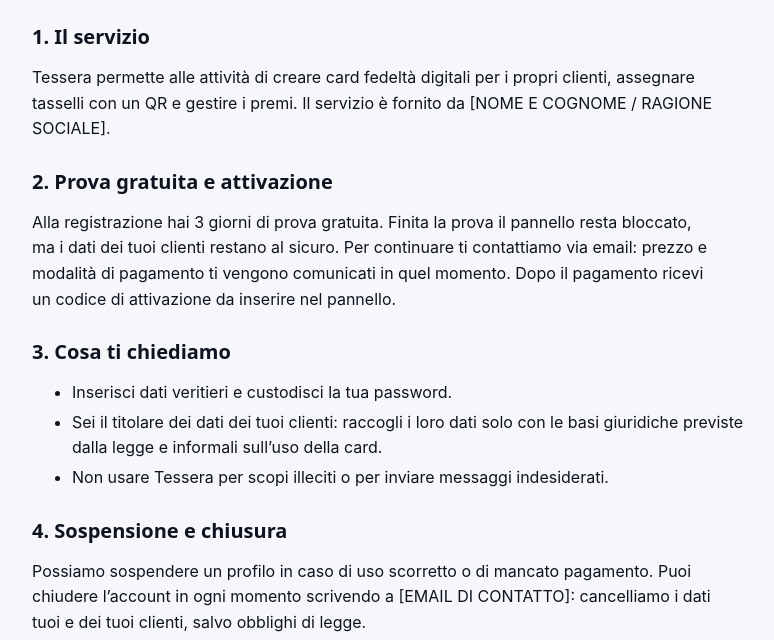
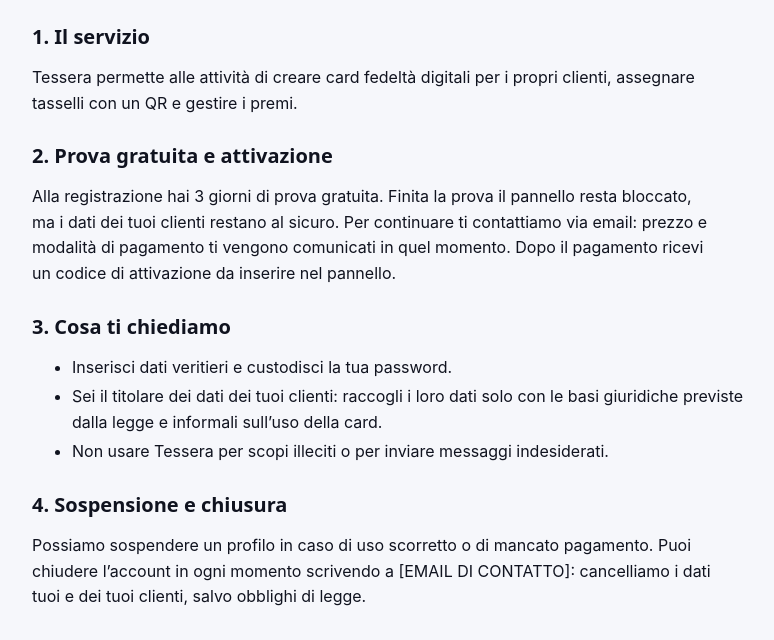
Before and after one commit to menuqr20/tessera-fedelta, a plain HTML site: page termini.html in a window 1280 px wide. Shown: the part 157-797 px from the top of the page, without its empty margins (248-1022 px from the left). Drawn offline with Linux system fonts and the light colour scheme.

Commit message:
Update termini.html

```diff
--- a/termini.html
+++ b/termini.html
@@ -8,7 +8,7 @@
 <p class="m">Ultimo aggiornamento: 18 novembre 2026</p>
 
 <h2>1. Il servizio</h2>
-<p>Tessera permette alle attività di creare card fedeltà digitali per i propri clienti, assegnare tasselli con un QR e gestire i premi. Il servizio è fornito da [NOME E COGNOME / RAGIONE SOCIALE].</p>
+<p>Tessera permette alle attività di creare card fedeltà digitali per i propri clienti, assegnare tasselli con un QR e gestire i premi.
 
 <h2>2. Prova gratuita e attivazione</h2>
 <p>Alla registrazione hai 3 giorni di prova gratuita. Finita la prova il pannello resta bloccato, ma i dati dei tuoi clienti restano al sicuro. Per continuare ti contattiamo via email: prezzo e modalità di pagamento ti vengono comunicati in quel momento. Dopo il pagamento ricevi un codice di attivazione da inserire nel pannello.</p>
```
